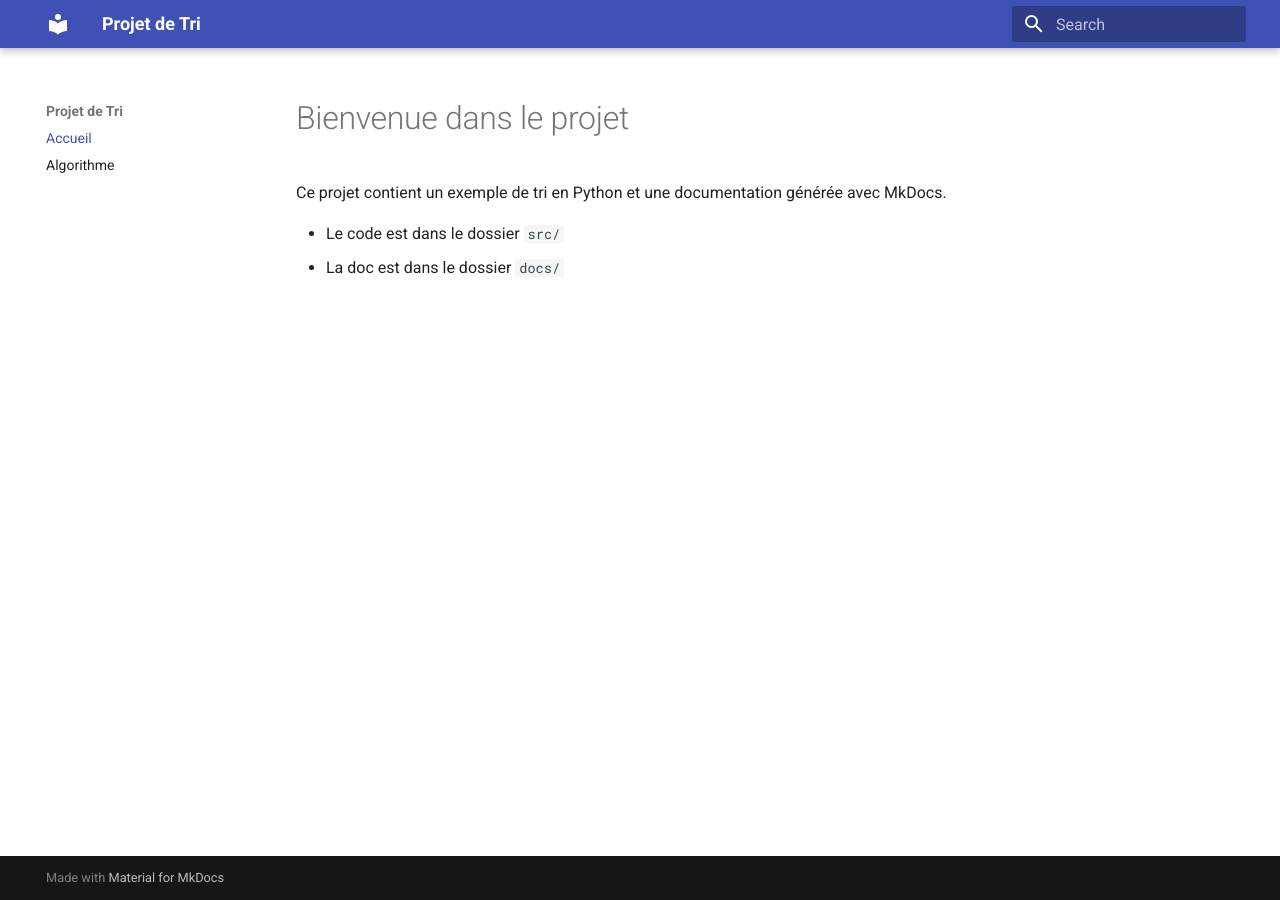
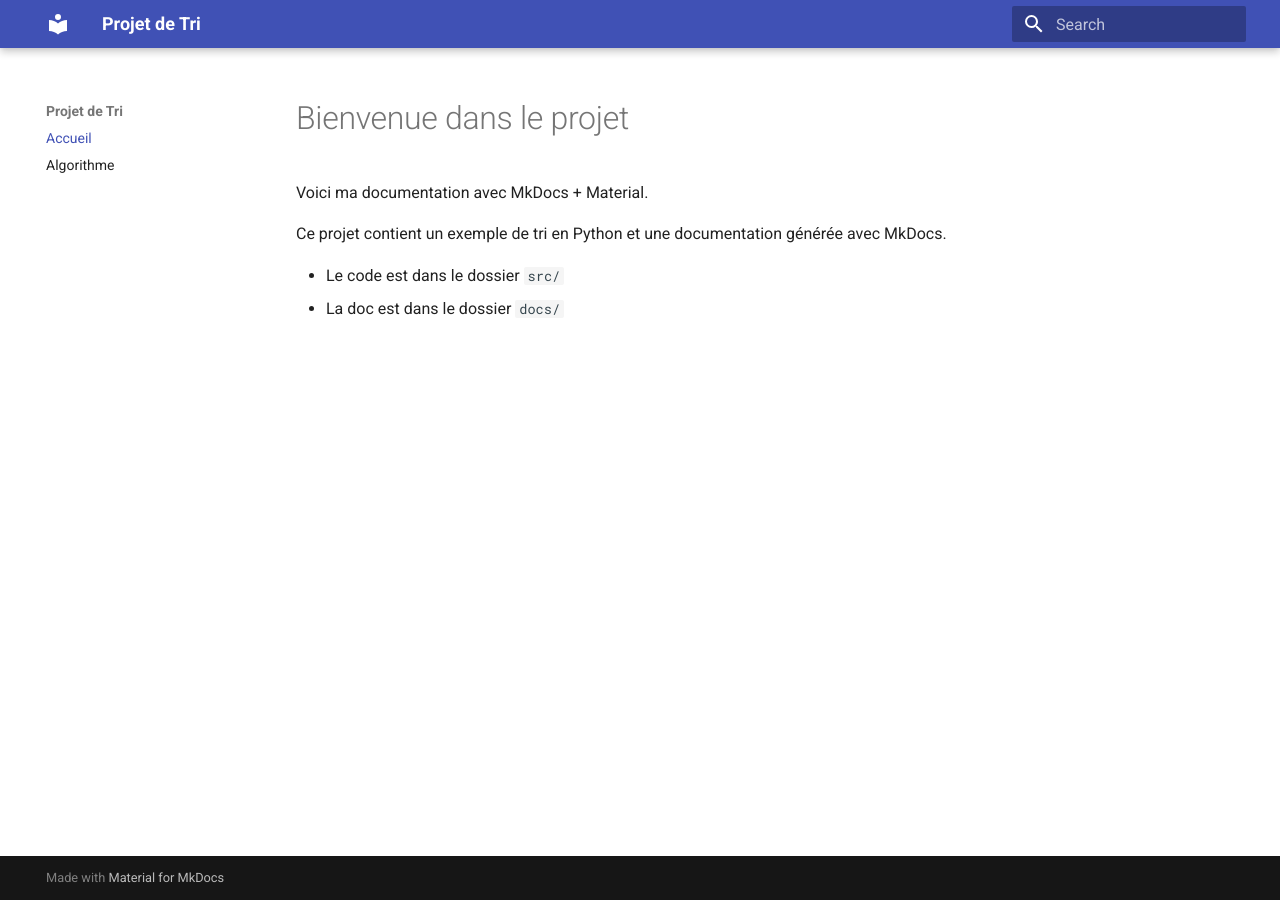
Before and after one commit to Cubevayster/TableCorrespondance, an MkDocs documentation site: the page built from docs/index.md, in a window 1280 px wide. Built offline with MkDocs 1.6.1 and Material for MkDocs 9.7.7, drawn with Linux system fonts in a browser that asks for light colours.

Commit message:
Update index.md

```diff
--- a/docs/index.md
+++ b/docs/index.md
@@ -1,4 +1,5 @@
 # Bienvenue dans le projet
+Voici ma documentation avec MkDocs + Material.
 
 Ce projet contient un exemple de tri en Python et une documentation générée avec MkDocs.
 
```
